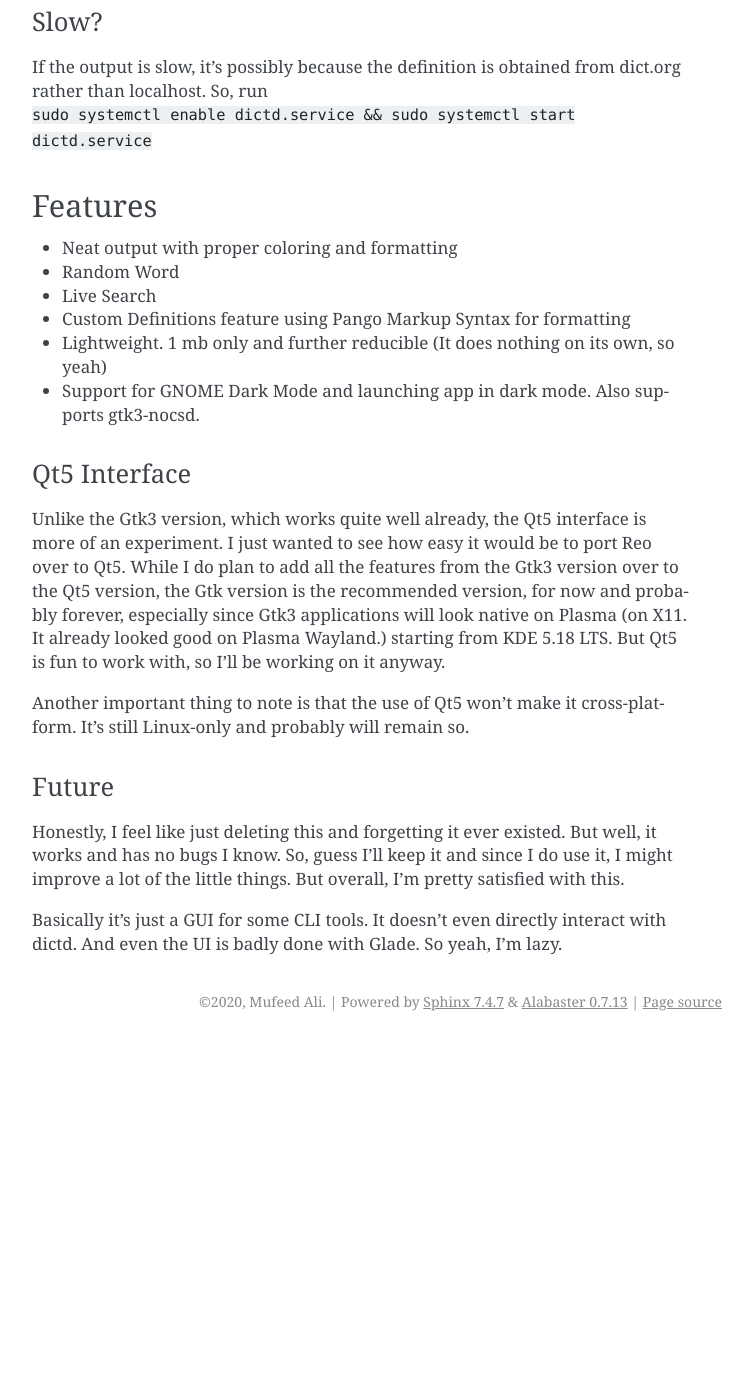
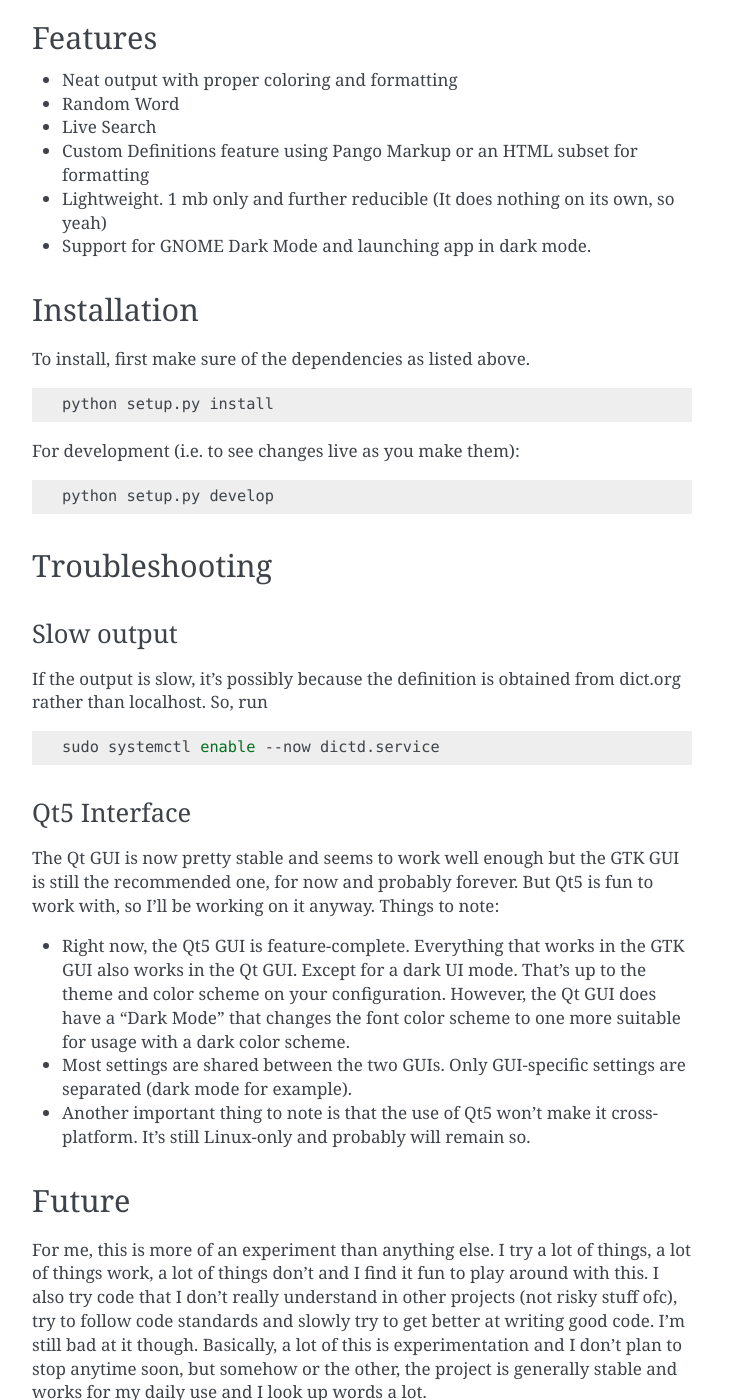
Before and after one commit to mufeedali/Wordbook, a Sphinx documentation site: the page built from docs/readme.md, in a window 1280 px wide and 1400 px high, scrolled down 509 px. Shown: the whole window, without its empty margins (388-1141 px from the left). Built offline with Sphinx 7.4.7, drawn with Linux system fonts in a browser that asks for light colours; before the commit the page ends 1550 px from its top, so only the background shows below that; some of the changed text lies outside the part shown.

Commit message:
[Qt] Feature-complete
 - Qt: Now uses Settings module and has all the features of the GTK GUI.
 - Qt: Removed Save definition option. (wasn't working anyway)
 - Qt: Some bug fixes.
 - GTK: Quick search. Will add this to Qt later.
 - Both: move cdef directory to .local/share/reo

````diff
--- a/docs/readme.md
+++ b/docs/readme.md
@@ -1,38 +1,65 @@
-# About Reo
+# Reo ~ The Simple Dictionary
+
 **Reo** is a dictionary application using the WordNet 3.1 (or 3.0) database for definitions and the reliable eSpeak for pronunciations (both audio and phoneme).
 
-![Light Mode](images/ss.png)
-![Dark Mode](images/ss1.png)
+Light Mode                             |  Dark Mode
+:-------------------------------------:|:-------------------------------------:
+![Light Mode](images/ss.png?raw=true)  |  ![Dark Mode](images/ss1.png?raw=true)
 
-### Requirements
- * DICT official client and server (dictd and dict)
- * WordNet 3.1 or 3.0 database for dictd (dict-wn)
- * Python 3
- * Python GObject
- * Gtk+ 3.20+
- * eSpeak-ng (For pronunciations and audio)
+## Requirements
 
-You can confirm all the requirements by running Reo with the arguments `--check` (`-c`) or `--adversion` (`-d`).
+* DICT official client and server (dictd and dict) [Arch: `dictd`]
+* WordNet 3.1 or 3.0 database for dictd (dict-wn) [Arch AUR: `dict-wn`]
+* Python 3 [Arch: `python`]
+* Python GObject [Arch: `python-gobject`] or PyQt5 [Arch: `python-pyqt5`]
+* GTK 3.20+ [Arch: `gtk3`] or Qt 5.8+ [Arch: `qt5-base`]
+* eSpeak-ng (For pronunciations and audio) [Arch: `espeak-ng`]
 
-#### Slow?
+Run `reo-gtk` for the GTK GUI or `reo-qt` for the Qt GUI.
+
+## Features
+
+* Neat output with proper coloring and formatting
+* Random Word
+* Live Search
+* Custom Definitions feature using Pango Markup or an HTML subset for formatting
+* Lightweight. 1 mb only and further reducible (It does nothing on its own, so yeah)
+* Support for GNOME Dark Mode and launching app in dark mode.
+
+## Installation
+
+To install, first make sure of the dependencies as listed above.
+
+```bash
+python setup.py install
+```
+
+For development (i.e. to see changes live as you make them):
+
+```bash
+python setup.py develop
+```
+
+## Troubleshooting
+
+### Slow output
+
 If the output is slow, it's possibly because the definition is obtained from dict.org rather than localhost. So, run
-`sudo systemctl enable dictd.service && sudo systemctl start dictd.service`
 
-### Features
- * Neat output with proper coloring and formatting
- * Random Word
- * Live Search
- * Custom Definitions feature using Pango Markup Syntax for formatting
- * Lightweight. 1 mb only and further reducible (It does nothing on its own, so yeah)
- * Support for GNOME Dark Mode and launching app in dark mode. Also supports gtk3-nocsd.
+```bash
+sudo systemctl enable --now dictd.service
+```
 
-#### Qt5 Interface
+### Qt5 Interface
 
-Unlike the Gtk3 version, which works quite well already, the Qt5 interface is more of an experiment. I just wanted to see how easy it would be to port Reo over to Qt5. While I do plan to add all the features from the Gtk3 version over to the Qt5 version, the Gtk version is the recommended version, for now and probably forever, especially since Gtk3 applications will look native on Plasma (on X11. It already looked good on Plasma Wayland.) starting from KDE 5.18 LTS. But Qt5 is fun to work with, so I'll be working on it anyway.
+The Qt GUI is now pretty stable and seems to work well enough but the GTK GUI is still the recommended one, for now and probably forever. But Qt5 is fun to work with, so I'll be working on it anyway. Things to note:
 
-Another important thing to note is that the use of Qt5 won't make it cross-platform. It's still Linux-only and probably will remain so.
+* Right now, the Qt5 GUI is feature-complete. Everything that works in the GTK GUI also works in the Qt GUI. Except for a dark UI mode. That's up to the theme and color scheme on your configuration. However, the Qt GUI does have a "Dark Mode" that changes the font color scheme to one more suitable for usage with a dark color scheme.
+* Most settings are shared between the two GUIs. Only GUI-specific settings are separated (dark mode for example).
+* Another important thing to note is that the use of Qt5 won't make it cross-platform. It's still Linux-only and probably will remain so.
 
-#### Future
-Honestly, I feel like just deleting this and forgetting it ever existed. But well, it works and has no bugs I know. So, guess I'll keep it and since I do use it, I might improve a lot of the little things. But overall, I'm pretty satisfied with this.
+## Future
 
-Basically it's just a GUI for some CLI tools. It doesn't even directly interact with dictd. And even the UI is badly done with Glade. So yeah, I'm lazy.
+For me, this is more of an experiment than anything else. I try a lot of things, a lot of things work, a lot of things don't and I find it fun to play around with this. I also try code that I don't really understand in other projects (not risky stuff ofc), try to follow code standards and slowly try to get better at writing good code. I'm still bad at it though. Basically, a lot of this is experimentation and I don't plan to stop anytime soon, but somehow or the other, the project is generally stable and works for my daily use and I look up words a lot.
+
+Basically it's just a GUI for some CLI tools. It doesn't even directly interact with dictd. And even the UI is badly done with Glade for GTK and Qt Designer for Qt5. So yeah, I'm lazy.
````
Also changed, not shown: README.md (+5 -13 lines), 8 other files.
